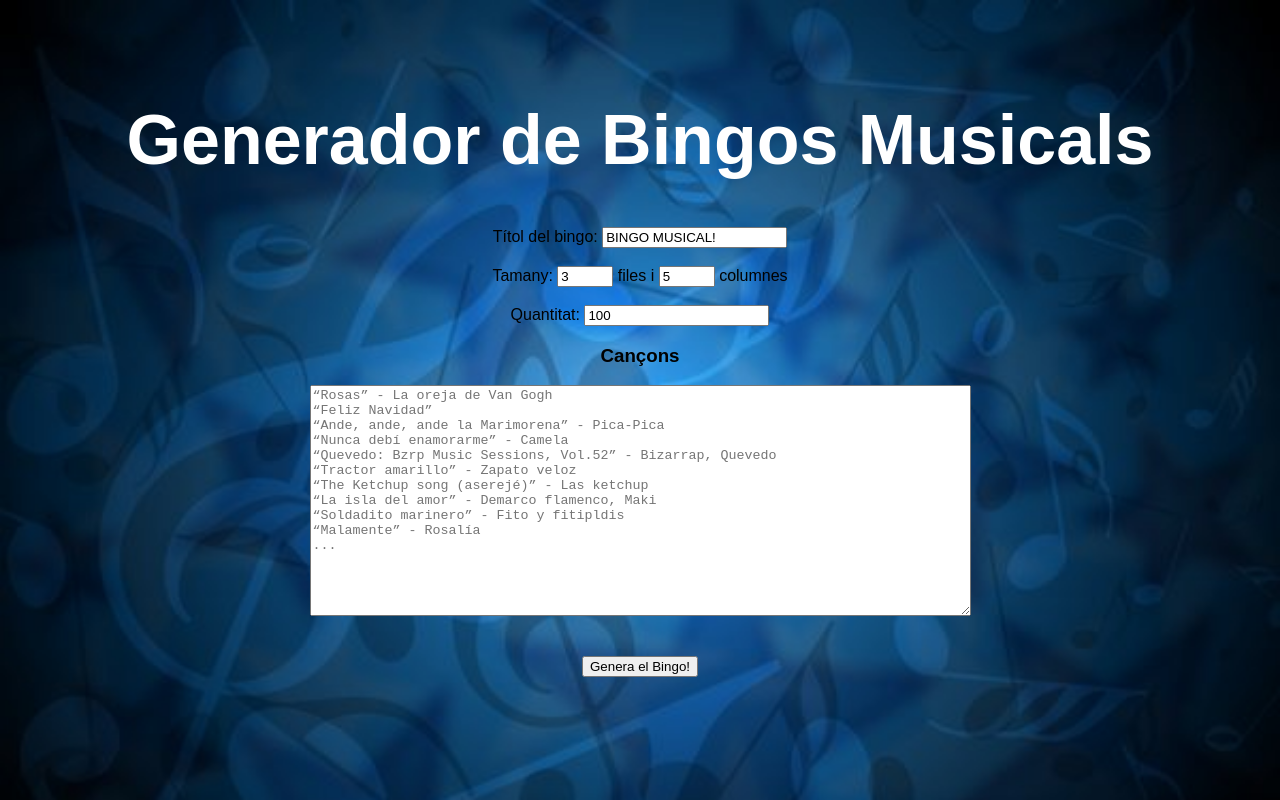
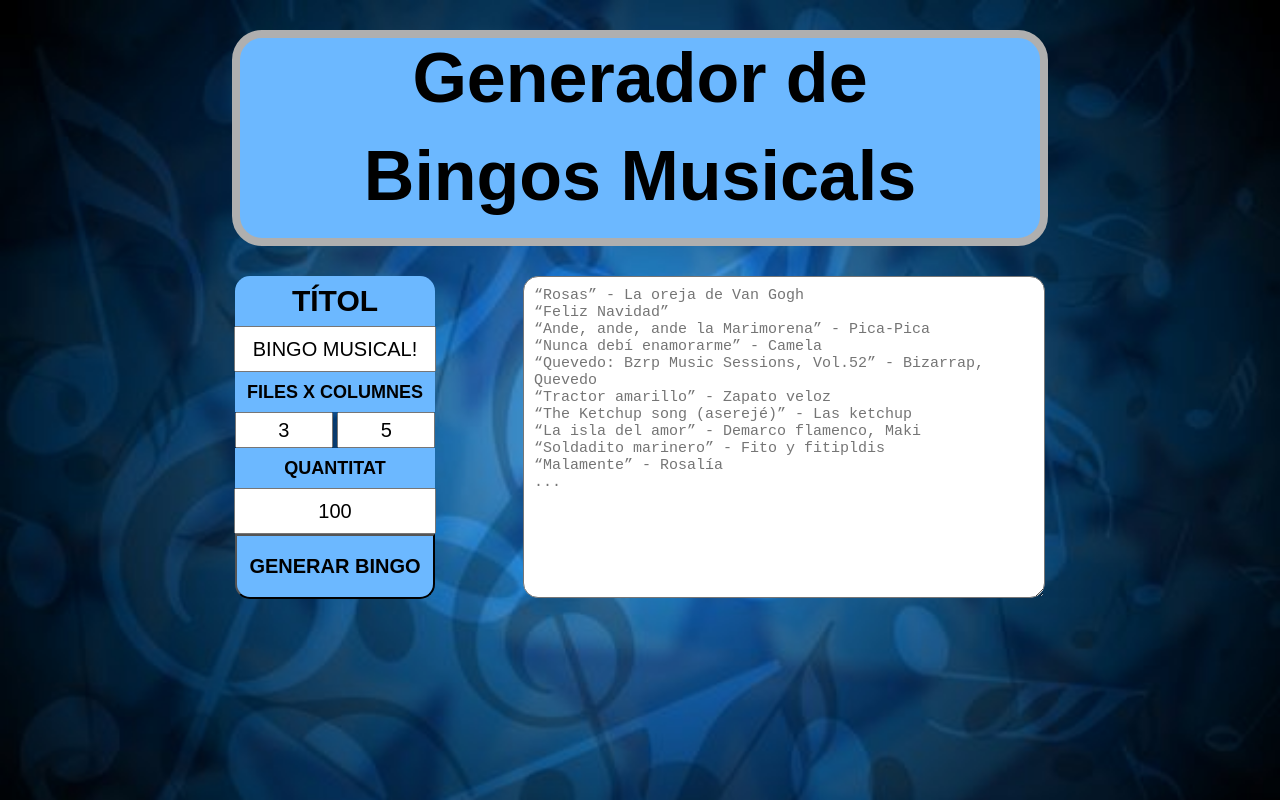
Before and after one commit to jsandi99/Bingo, a website built with Parcel: page index.html in a window 1280 px wide. Built offline with nearby package versions, Linux system fonts and the light colour scheme.

Commit message:
MINIMAMENT BONIC

```diff
--- a/index.html
+++ b/index.html
@@ -9,18 +9,23 @@
 </head>
 
 <body>
-	<h1 id="title">Generador de Bingos Musicals</h1>
-	<label>Títol del bingo:</label>
-	<input type="text" id="fname" name="fname" value="BINGO MUSICAL!" placeholder="BINGO MUSICAL!"><br><br>
-	<label>Tamany:  </label>
-	<input type="number" id="numfiles" name="numfiles" min="1" max="10" value="3">
-	<label> files i </label>
-	<input type="number" id="numcolumnes" name="numcolumnes" min="1" max="10" value="5">
-	<label>columnes</label><br><br>
-	<label>Quantitat: </label>
-	<input type="number" id="num" name="num" min="1" value="100">
-	<h3>Cançons</h3>
-	<textarea id="songs" name="songs" rows="15" cols="80" placeholder="“Rosas” - La oreja de Van Gogh
+	<div id="titlebox">
+		<h1 id="title">Generador de</h1><br>
+		<h1 id="title">Bingos Musicals</h1>
+	</div>
+	<div id="separador">
+		<div id="propietats">
+			<h2 id="requadreTitol">TÍTOL</h2>
+			<input type="text" id="titol" name="titol" value="BINGO MUSICAL!" placeholder="BINGO MUSICAL!">
+			<h2 id="requadreTamany">FILES X COLUMNES</h2>
+			<input type="number" id="filcol" name="numfiles" min="1" max="10" value="3">
+			<input type="number" id="filcol" name="numcolumnes" min="1" max="10" value="5">
+			<h2 id="requadreTamany">QUANTITAT</h2>
+			<input type="number" id="titol" name="num" min="1" value="100">
+			<button id="generate">GENERAR BINGO</button>
+		</div>
+		<div>
+			<textarea id="songs" name="songs" placeholder="“Rosas” - La oreja de Van Gogh
 “Feliz Navidad”
 “Ande, ande, ande la Marimorena” - Pica-Pica
 “Nunca debí enamorarme” - Camela
@@ -30,11 +35,13 @@
 “La isla del amor” - Demarco flamenco, Maki
 “Soldadito marinero” - Fito y fitipldis
 “Malamente” - Rosalía
-..."></textarea><br><br><br>
-	<div id="app"></div>
-	<button id="generate">Genera el Bingo!</button>
-	<script src="src/index.js">
-</script>
+..."></textarea>
+		</div>
+	</div>
+
+	<script src="src/index.js"></script>
+
+
 </body>
 
 </html>
--- a/src/index.js
+++ b/src/index.js
@@ -19,12 +19,18 @@ function generateWordDocument(event) {
 
     const textarea = document.getElementById("songs");
     if(!textarea) return;
+    console.log("1");
     const songs = textarea.value.split("\n").filter(removeEmpty);
-    const title = document.getElementById("fname").value;
-    const files = document.getElementById("numfiles").value;
-    const columnes = document.getElementById("numcolumnes").value;
+    console.log(songs);
+    const title = document.getElementById("titol").value;
+    console.log(title);
+    const files = document.getElementsByName("numfiles")[0].value;
+    console.log(files);
+    const columnes = document.getElementsByName("numcolumnes")[0].value;
+    console.log(columnes);
     const cells = files * columnes;
-    const num = document.getElementById("num").value;
+    const num = document.getElementsByName("num")[0].value;
+    console.log(num);
     let cartrons = [];
     var cartro;
     var auxset;
--- a/src/styles.css
+++ b/src/styles.css
@@ -1,5 +1,5 @@
 body {
-  margin: 0;
+  margin: 0px;
   font-family: sans-serif;
   background-color: rgb(255, 255, 255);
   background-image: url("../background1.jpg");
@@ -7,10 +7,134 @@ body {
   background-attachment: fixed;
   background-size: cover;
   text-align: center;
-  margin-top: 100px;
+  margin-top: 30px;
 }
 
-#title{
+#separador {
+  display: grid;
+  grid-gap: 0px;
+  grid-auto-flow: column;
+  width: 100%;
+  grid-template-columns: 288px 610px;
+  justify-content: center;
+  margin-top: 30px;
+}
+
+#songs {
+  padding: 10px;
+  height: 300px;
+  width: 500px;
+  border-radius: 15px;
+  display: flex;
+  justify-content:center;
+  align-items: center;
+  margin: auto;
+  font-size: 15px;
+}
+/* he de trobar alguna manera de fer que escali be per telefon */
+textarea::placeholder {
+  font-size: 15px;
+}
+
+#title {
   font-size: 70px;
-  color: white;
+  color: rgb(0, 0, 0);
+  margin: 0px;
 }
+
+#titlebox{
+  height: 200px;
+  width: 800px;
+  color:rgb(0, 0, 0);
+  background-color: rgb(108, 184, 255);
+  border-radius:30px;
+  border-color: gray;
+  border:8px solid #afafaf;
+  display: auto;
+  justify-content:center;
+  align-items: center;
+  margin: auto;
+}
+
+#requadreTitol {
+  height: 50px;
+  width: 200px;
+  color:rgb(0, 0, 0);
+  background-color: rgb(108, 184, 255);
+  border-top-left-radius: 15px;
+  border-top-right-radius:15px;
+  display: flex;
+  justify-content:center;
+  align-items: center;
+  margin: auto;
+  font-size: 30px
+}
+
+#titol {
+  height: 40px;
+  width: 194px;
+  margin: auto;
+  vertical-align: middle;
+  text-align: center;
+  font-size: 20px
+}
+
+#requadreTamany {
+  height: 40px;
+  width: 200px;
+  color:rgb(0, 0, 0);
+  background-color: rgb(108, 184, 255);
+  display: flex;
+  justify-content:center;
+  align-items: center;
+  margin: auto;
+  font-size: 18px
+}
+
+#filcol{
+  height: 30px;
+  width: 90px;
+  margin: auto;
+  vertical-align: middle;
+  text-align: center;
+  font-size: 20px
+
+}
+
+#requadreQuantitat {
+  height: 40px;
+  width: 200px;
+  color:rgb(0, 0, 0);
+  background-color: rgb(108, 184, 255);
+  display: flex;
+  justify-content:center;
+  align-items: center;
+  margin: auto;
+  font-size: 18px;
+}
+
+#generate {
+  height: 65px;
+  width: 200px;
+  color:rgb(0, 0, 0);
+  background-color: rgb(108, 184, 255);
+  border-bottom-left-radius: 15px;
+  border-bottom-right-radius:15px;
+  display: flex;
+  justify-content:center;
+  align-items: center;
+  margin: auto;
+  font-size: 20px;
+  font-weight: bold;
+}
+
+input::-webkit-outer-spin-button,
+input::-webkit-inner-spin-button {
+    /* display: none; <- Crashes Chrome on hover */
+    -webkit-appearance: none;
+    margin: 0; /* <-- Apparently some margin are still there even though it's hidden */
+}
+
+input[type=number] {
+    -moz-appearance:textfield; /* Firefox */
+}
```
Also changed, not shown: dist/index.html, 8 other files.
